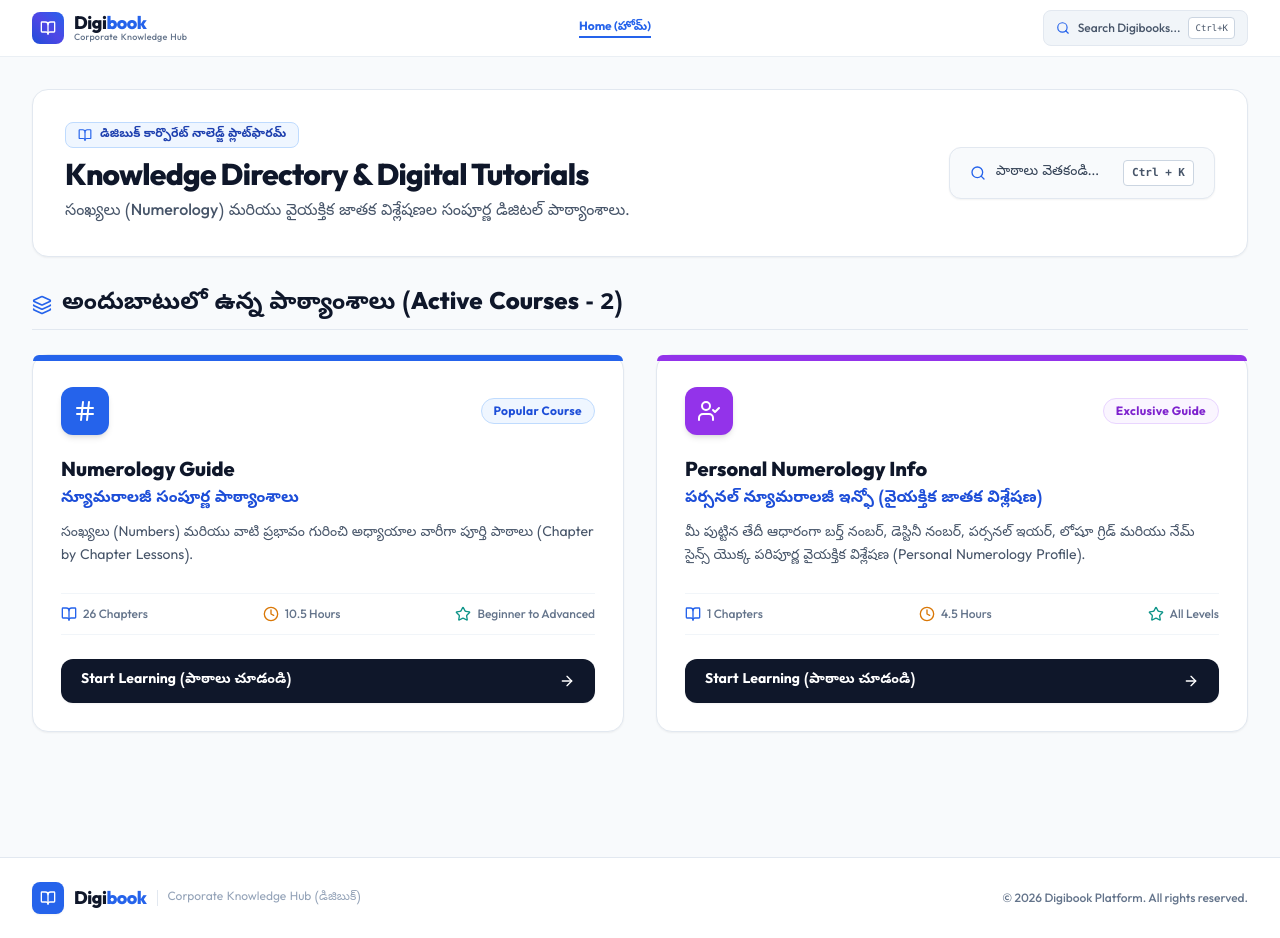
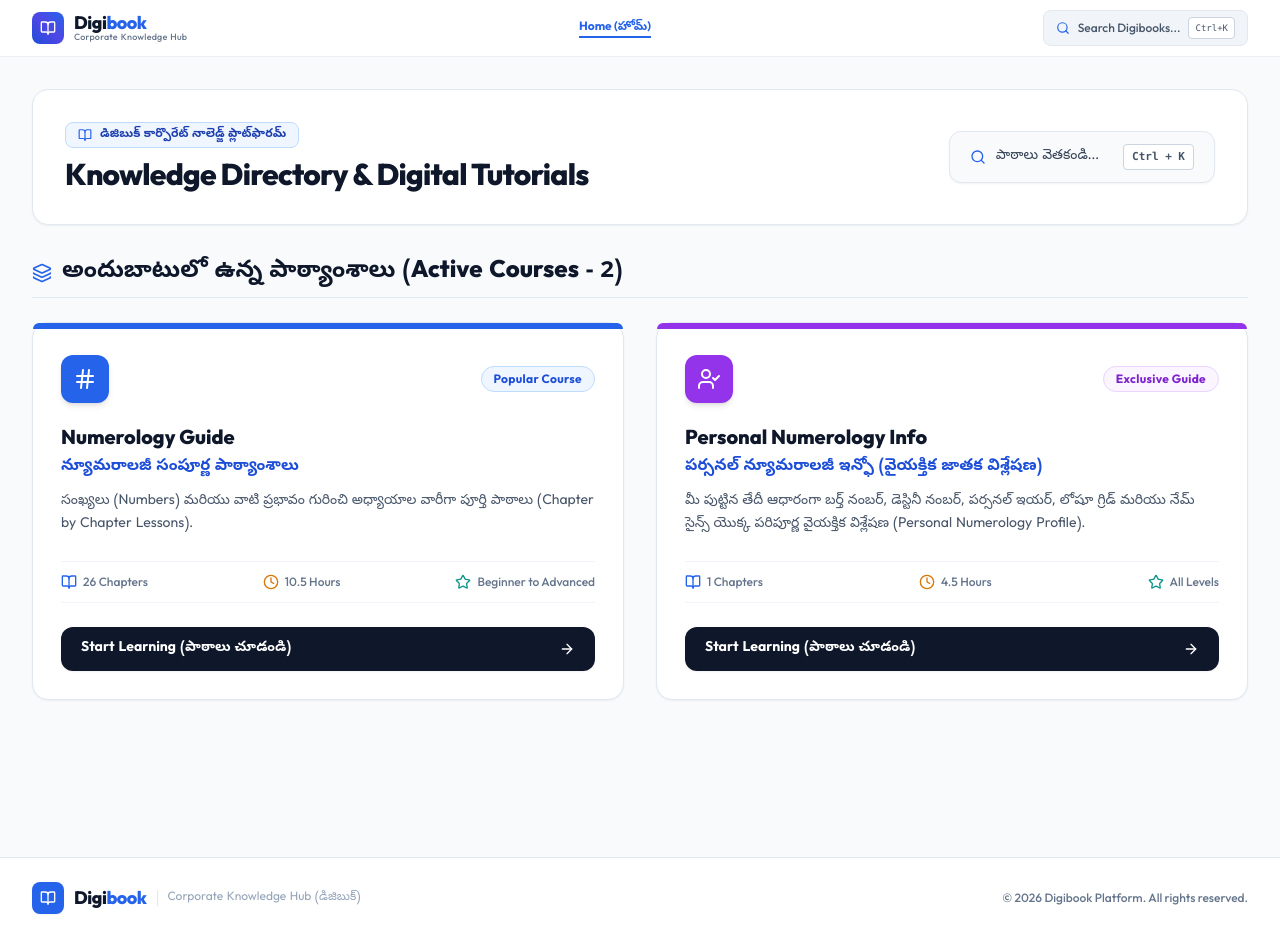
Before and after one commit to rsnr2u/digibooks, a React (Vite) app: page / in a window 1280 px wide. Built offline with nearby package versions, Linux system fonts and the light colour scheme.

Commit message:
Remove subtitle paragraph from Home page header

```diff
--- a/src/pages/HomePage.jsx
+++ b/src/pages/HomePage.jsx
@@ -21,9 +21,6 @@ export default function HomePage({ onOpenSearch }) {
             <h1 className="text-2xl sm:text-3xl font-extrabold text-slate-900 tracking-tight">
               Knowledge Directory & Digital Tutorials
             </h1>
-            <p className="text-slate-600 text-sm sm:text-base font-telugu max-w-2xl font-medium leading-relaxed">
-              సంఖ్యలు (Numerology) మరియు వైయక్తిక జాతక విశ్లేషణల సంపూర్ణ డిజిటల్ పాఠ్యాంశాలు.
-            </p>
           </div>
 
           {/* Search Trigger Control */}
```
